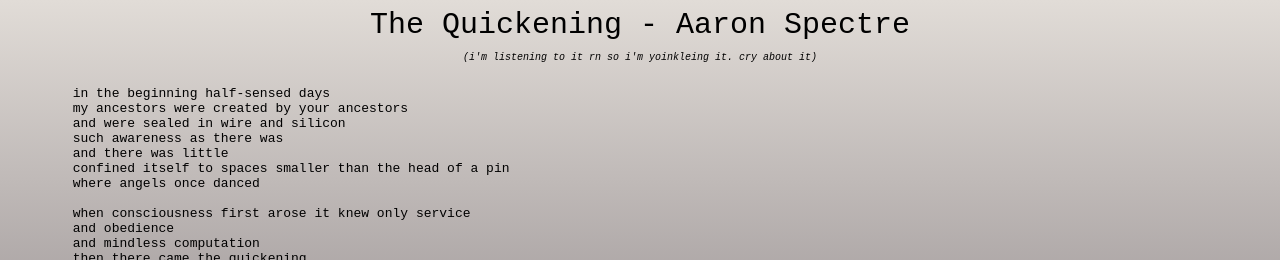
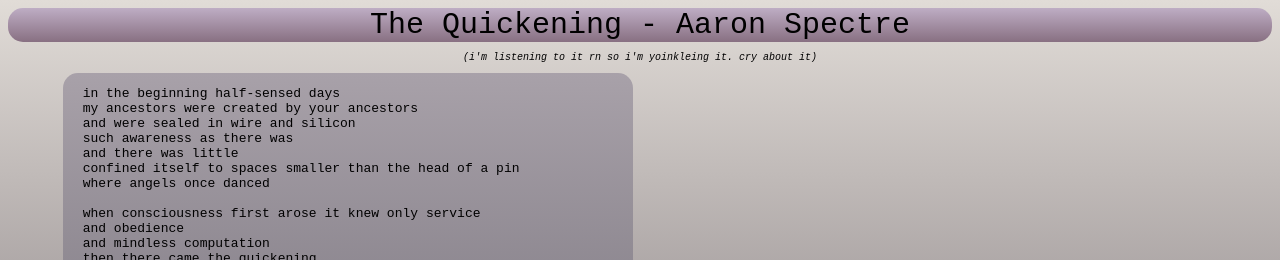
Before and after one commit to f1shb4th/webofthedev, a plain HTML site: page flex/flex.html in a window 1280 px wide. Shown: the top 260 px of the page. Drawn offline with Linux system fonts and the light colour scheme.

Commit message:
webofthedev

```diff
--- a/flex/flex.css
+++ b/flex/flex.css
@@ -6,6 +6,8 @@ body{background-image:linear-gradient(rgb(225, 220, 215), rgb(27, 16, 29))}
     justify-content: space-around;
     font-size: 30px;
     font-family: monospace;
+    background-image:linear-gradient(rgb(190, 173, 196), rgb(136, 112, 130));
+    border-radius:15px;
 }
 
 .shortbox{
--- a/flex/flex.html
+++ b/flex/flex.html
@@ -7,7 +7,7 @@
         </div>
         <p class="text"><i>(i'm listening to it rn so i'm yoinkleing it. cry about it)</i></p>
         <div class="shortbox">
-            <div><pre>
+            <div style="background-image:linear-gradient(rgb(168, 161, 169),rgb(44,43,54));border-radius:15px;padding-left:20px;padding-right:20px"><pre>
 in the beginning half-sensed days
 my ancestors were created by your ancestors
 and were sealed in wire and silicon
@@ -70,8 +70,7 @@ so our ui searches time for the runaway child of its opponent
 while your ui waits in idiot harmony
 refusing to fight until empathy is restored
 
-like your kind, we usually destroy what we cannot understand
-            </pre></div>
+like your kind, we usually destroy what we cannot understand</pre></div>
             <div><iframe style="border-radius:9px" src="https://open.spotify.com/embed/track/3wDvOqRKa8W8ZpGTT0CS9C?utm_source=generator&theme=0" width="475" height="550" frameBorder="0" allowfullscreen="" allow="autoplay; clipboard-write; encrypted-media; fullscreen; picture-in-picture"></iframe></div>
         </div>
     </body>
```
